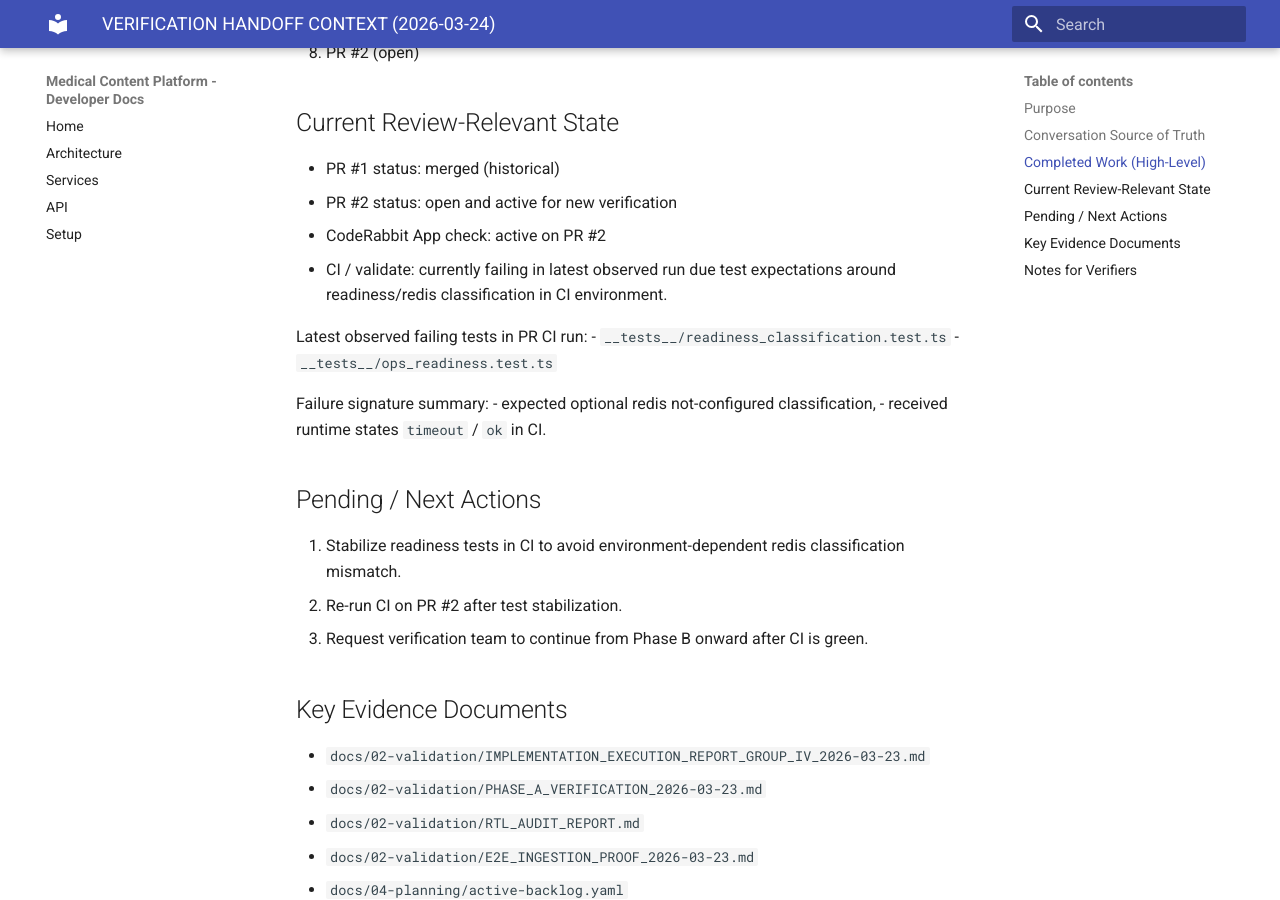
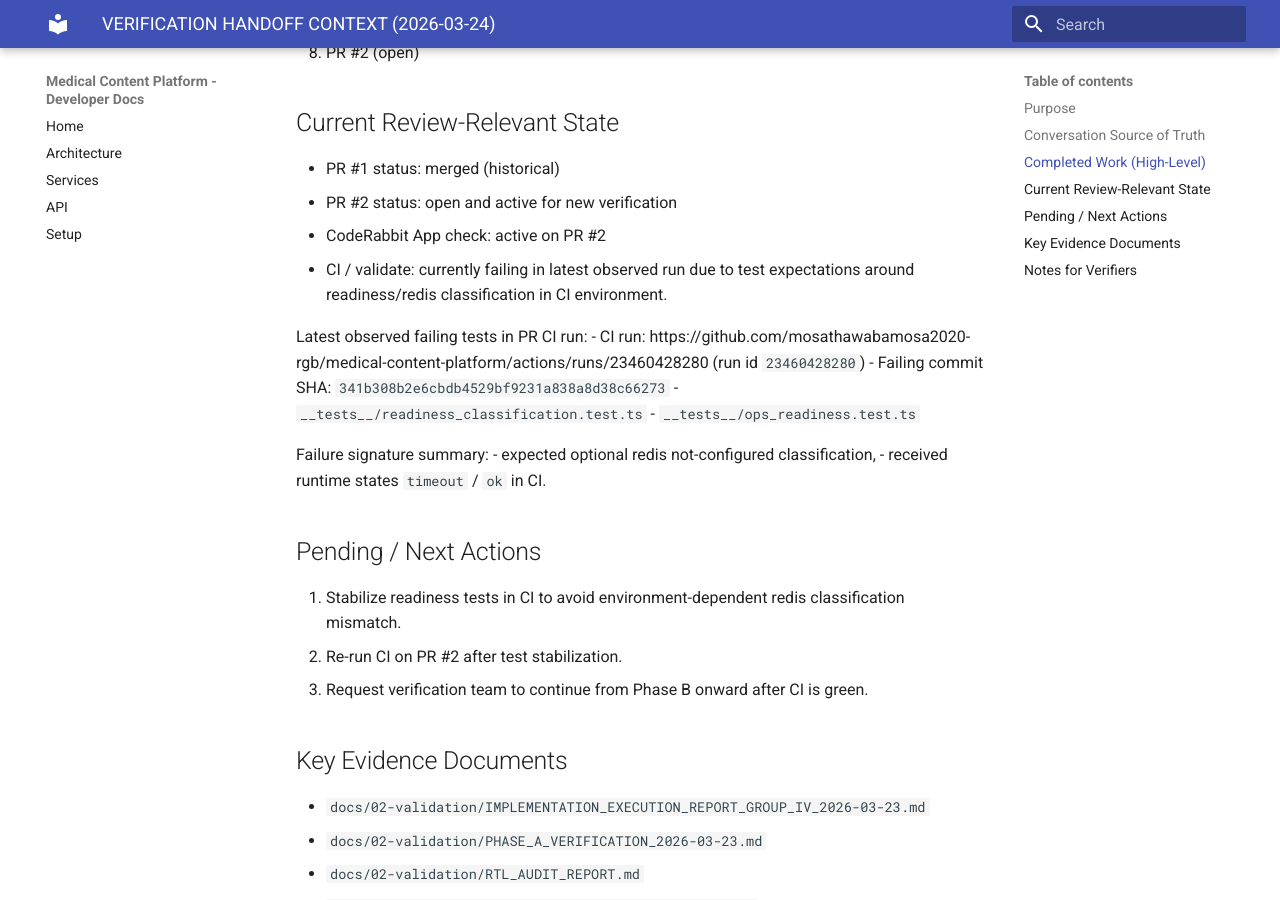
Before and after one commit to mosathawabamosa2020-rgb/medical-content-platform, an MkDocs documentation site: the page built from docs/02-validation/VERIFICATION_HANDOFF_CONTEXT_2026-03-24.md, in a window 1280 px wide and 900 px high, scrolled down 869 px. Built offline with MkDocs 1.6.1 and Material for MkDocs 9.7.7, drawn with Linux system fonts in a browser that asks for light colours.

```diff
--- a/docs/02-validation/VERIFICATION_HANDOFF_CONTEXT_2026-03-24.md
+++ b/docs/02-validation/VERIFICATION_HANDOFF_CONTEXT_2026-03-24.md
@@ -27,9 +27,11 @@
 - PR #1 status: merged (historical)
 - PR #2 status: open and active for new verification
 - CodeRabbit App check: active on PR #2
-- CI / validate: currently failing in latest observed run due test expectations around readiness/redis classification in CI environment.
+- CI / validate: currently failing in latest observed run due to test expectations around readiness/redis classification in CI environment.
 
 Latest observed failing tests in PR CI run:
+- CI run: https://github.com/mosathawabamosa2020-rgb/medical-content-platform/actions/runs/23460428280 (run id `23460428280`)
+- Failing commit SHA: `341b308b2e6cbdb4529bf9231a838a8d38c66273`
 - `__tests__/readiness_classification.test.ts`
 - `__tests__/ops_readiness.test.ts`
 
```
Also changed, not shown: docs/00-governance/REPORTS_INDEX.md (+1 -1 lines), 1 other file.
